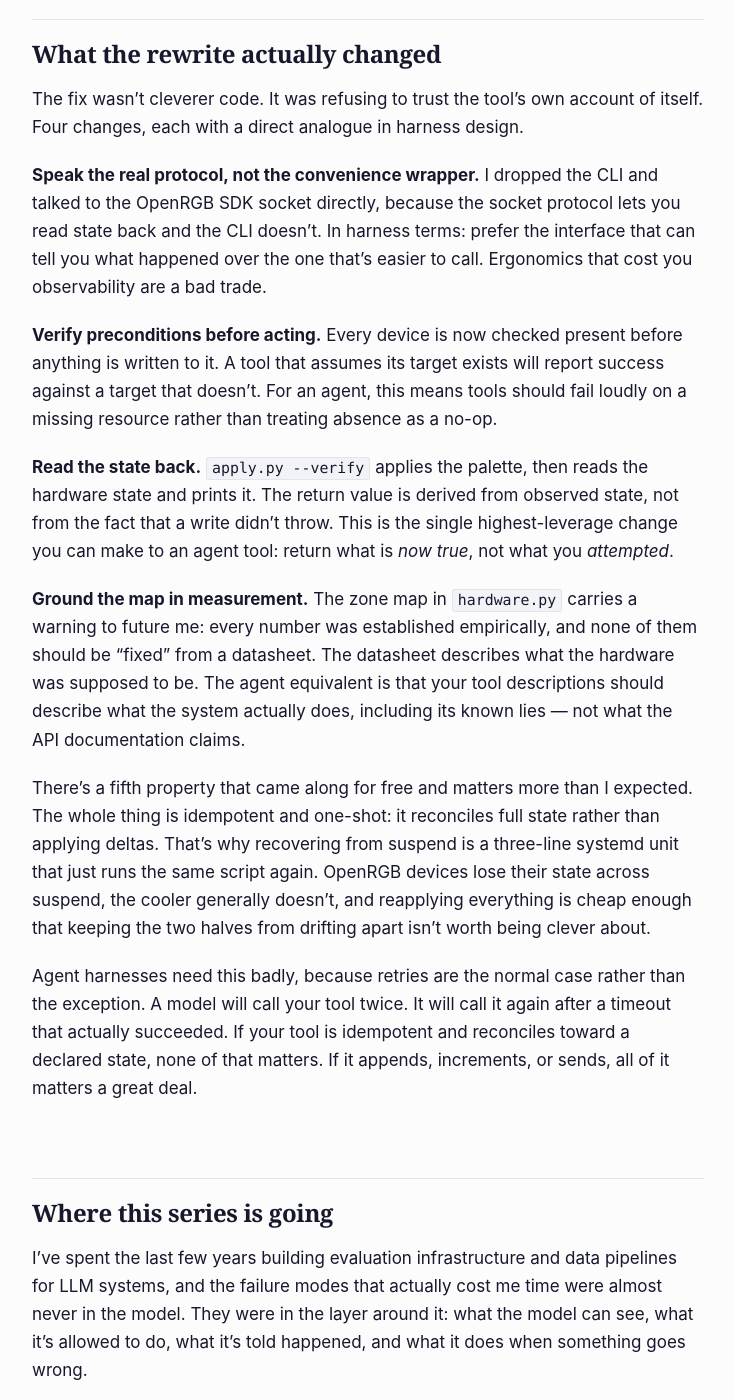
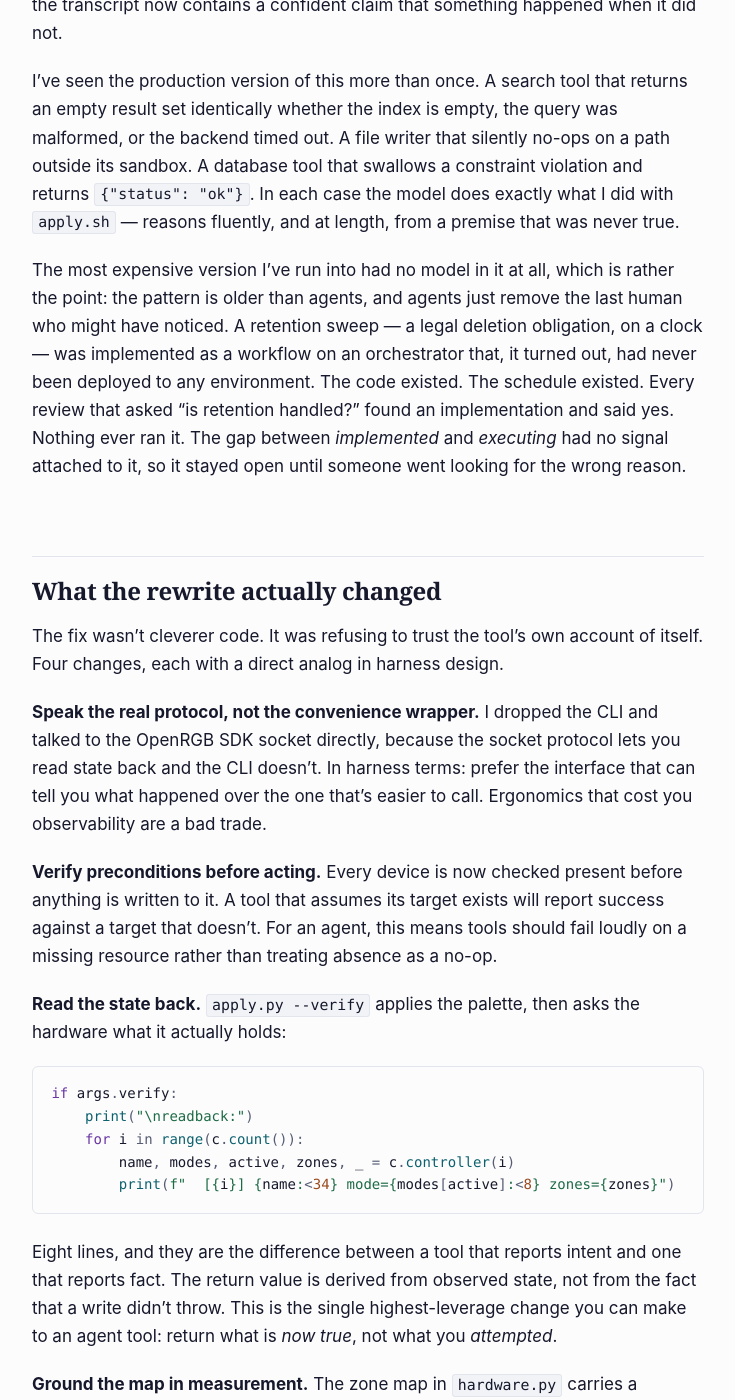
Before and after one commit to philipplukas/philipplukas.github.io, a Jekyll site: the page built from _posts/2026-07-21-exit-zero.md, in a window 1280 px wide and 1400 px high, scrolled down 2318 px. Shown: the whole window, without its empty margins (272-1007 px from the left). Built offline with Jekyll 4.4.1, drawn with Linux system fonts in a browser that asks for light colours; some of the changed text lies outside the part shown.

Commit message:
Tighten exit-zero
- "the last two years", not "few years" -- it is two.
- Add the retention sweep: a legal deletion obligation implemented as a
  workflow on an orchestrator that was never deployed anywhere, so it never
  ran while every review that asked found an implementation and said yes. A
  concrete case beats three generic ones, and it makes the point that the
  pattern predates agents.
- Show the zone table and the --verify readback instead of only describing
  them.
- Promote idempotence from a trailing aside to the fifth principle. It was
  the most transferable idea in the post and it sat after the conclusion.
- Link argb/ so the claims are checkable. A post about tools that lie about
  their own effects should not be unverifiable.
- American spelling throughout, except the block quote, which stays verbatim.

Co-Authored-By: Claude Opus 4.8 (1M context) <noreply@anthropic.com>

````diff
--- a/_posts/2026-07-21-exit-zero.md
+++ b/_posts/2026-07-21-exit-zero.md
@@ -8,7 +8,7 @@ description: "A CLI that reports success without doing anything is the most dang
 
 Last month I spent an evening debugging RGB lighting on my desktop. This is not a serious problem, and I knew that at the time. But the bug turned out to be one I keep meeting in production LLM systems wearing a different hat, and it explained something I'd been struggling to articulate about tool design for agents.
 
-The setup: a workstation with addressable RGB across the motherboard headers, RAM, and an AIO cooler. I wanted the colours driven from my wallpaper, so a script derives a palette and pushes it to every controller. Straightforward.
+The setup: a workstation with addressable RGB across the motherboard headers, RAM, and an AIO cooler. I wanted the colors driven from my wallpaper, so a script derives a palette and pushes it to every controller. Straightforward.
 
 Except the lighting kept coming out wrong, and every command I ran reported success.
 
@@ -20,9 +20,21 @@ Here is the comment I eventually left at the top of the rewritten script, once I
 
 Four independent bugs. Zero error messages. The script had been "working" for weeks, in the sense that it ran to completion every time.
 
-The root cause is a tool contract problem. The `openrgb` CLI exits 0 whether or not it did anything — an unknown device name, a zone that never got resized, a mode that doesn't support per-LED colour, all of these "succeed" silently. The return value carried no information about whether the tool had done its job.
+The root cause is a tool contract problem. The `openrgb` CLI exits 0 whether or not it did anything — an unknown device name, a zone that never got resized, a mode that doesn't support per-LED color, all of these "succeed" silently. The return value carried no information about whether the tool had done its job.
 
-There was a second, nastier layer underneath. OpenRGB's zone map for this motherboard is wrong: in its Gigabyte driver, the fourth addressable header and the single-LED WiFi antenna share a header id — a genuine upstream collision. So writing per-LED colour to the zone named `ARGB_V2_4` lights up the WiFi antenna and never touches a fan. The name describes something that isn't there.
+There was a second, nastier layer underneath. OpenRGB's zone map for this motherboard is wrong: in its Gigabyte driver, the fourth addressable header and the single-LED WiFi antenna share a header id — a genuine upstream collision. So writing per-LED color to the zone named `ARGB_V2_4` lights up the WiFi antenna and never touches a fan. The name describes something that isn't there.
+
+The zone table in the rewrite carries that as a standing warning, because it is not the kind of thing you rediscover cheaply:
+
+```python
+# The WiFi antenna is header id 8 -- the SAME id OpenRGB gives to ARGB_V2_4.
+# So we drive the antenna AS zone 3, because that is physically what it is.
+MOBO_FANS = {
+    0: (3 * FAN_LEDS, "bottom + side trios (mirrored)"),   # ARGB_V2_1 / D_LED1
+    1: (RADIATOR_FANS * FAN_LEDS, "radiator fans"),        # ARGB_V2_2 / D_LED2
+    2: (2 * FAN_LEDS, "rear fans"),                        # ARGB_V2_3 / D_LED3
+}
+```
 
 A tool that lies about *what it did*, on top of a map that lies about *what exists*. I was reasoning confidently from both.
 
@@ -36,25 +48,37 @@ This is why the most dangerous tool in a harness isn't the one that errors. It's
 
 I've seen the production version of this more than once. A search tool that returns an empty result set identically whether the index is empty, the query was malformed, or the backend timed out. A file writer that silently no-ops on a path outside its sandbox. A database tool that swallows a constraint violation and returns `{"status": "ok"}`. In each case the model does exactly what I did with `apply.sh` — reasons fluently, and at length, from a premise that was never true.
 
+The most expensive version I've run into had no model in it at all, which is rather the point: the pattern is older than agents, and agents just remove the last human who might have noticed. A retention sweep — a legal deletion obligation, on a clock — was implemented as a workflow on an orchestrator that, it turned out, had never been deployed to any environment. The code existed. The schedule existed. Every review that asked "is retention handled?" found an implementation and said yes. Nothing ever ran it. The gap between *implemented* and *executing* had no signal attached to it, so it stayed open until someone went looking for the wrong reason.
+
 ## What the rewrite actually changed
 
-The fix wasn't cleverer code. It was refusing to trust the tool's own account of itself. Four changes, each with a direct analogue in harness design.
+The fix wasn't cleverer code. It was refusing to trust the tool's own account of itself. Four changes, each with a direct analog in harness design.
 
 **Speak the real protocol, not the convenience wrapper.** I dropped the CLI and talked to the OpenRGB SDK socket directly, because the socket protocol lets you read state back and the CLI doesn't. In harness terms: prefer the interface that can tell you what happened over the one that's easier to call. Ergonomics that cost you observability are a bad trade.
 
 **Verify preconditions before acting.** Every device is now checked present before anything is written to it. A tool that assumes its target exists will report success against a target that doesn't. For an agent, this means tools should fail loudly on a missing resource rather than treating absence as a no-op.
 
-**Read the state back.** `apply.py --verify` applies the palette, then reads the hardware state and prints it. The return value is derived from observed state, not from the fact that a write didn't throw. This is the single highest-leverage change you can make to an agent tool: return what is *now true*, not what you *attempted*.
+**Read the state back.** `apply.py --verify` applies the palette, then asks the hardware what it actually holds:
+
+```python
+if args.verify:
+    print("\nreadback:")
+    for i in range(c.count()):
+        name, modes, active, zones, _ = c.controller(i)
+        print(f"  [{i}] {name:<34} mode={modes[active]:<8} zones={zones}")
+```
+
+Eight lines, and they are the difference between a tool that reports intent and one that reports fact. The return value is derived from observed state, not from the fact that a write didn't throw. This is the single highest-leverage change you can make to an agent tool: return what is *now true*, not what you *attempted*.
 
 **Ground the map in measurement.** The zone map in `hardware.py` carries a warning to future me: every number was established empirically, and none of them should be "fixed" from a datasheet. The datasheet describes what the hardware was supposed to be. The agent equivalent is that your tool descriptions should describe what the system actually does, including its known lies — not what the API documentation claims.
 
-There's a fifth property that came along for free and matters more than I expected. The whole thing is idempotent and one-shot: it reconciles full state rather than applying deltas. That's why recovering from suspend is a three-line systemd unit that just runs the same script again. OpenRGB devices lose their state across suspend, the cooler generally doesn't, and reapplying everything is cheap enough that keeping the two halves from drifting apart isn't worth being clever about.
+**Reconcile, don't apply deltas.** The whole thing is idempotent: it declares the full target state and drives the hardware to it, so recovering from suspend is just running it again. Agent harnesses need this badly, because retries are the normal case rather than the exception. A model will call your tool twice. It will call it again after a timeout that actually succeeded. If your tool reconciles toward a declared state, none of that matters. If it appends, increments, or sends, all of it matters a great deal.
 
-Agent harnesses need this badly, because retries are the normal case rather than the exception. A model will call your tool twice. It will call it again after a timeout that actually succeeded. If your tool is idempotent and reconciles toward a declared state, none of that matters. If it appends, increments, or sends, all of it matters a great deal.
+The whole thing is about six hundred lines of Python driving one specific motherboard. It will not run on your machine — the zone counts are this board's, established empirically — but the shape is the point.
 
 ## Where this series is going
 
-I've spent the last few years building evaluation infrastructure and data pipelines for LLM systems, and the failure modes that actually cost me time were almost never in the model. They were in the layer around it: what the model can see, what it's allowed to do, what it's told happened, and what it does when something goes wrong.
+I've spent the last two years building evaluation infrastructure and data pipelines for LLM systems, and the failure modes that actually cost me time were almost never in the model. They were in the layer around it: what the model can see, what it's allowed to do, what it's told happened, and what it does when something goes wrong.
 
 That layer doesn't have a settled name yet. I've been calling it the harness. It's the agent loop and its termination conditions, the tool schemas, the context that survives compaction, the sandbox, the evals that tell you whether a change helped, and the telemetry that lets you reconstruct a run after it goes sideways.
 
````
